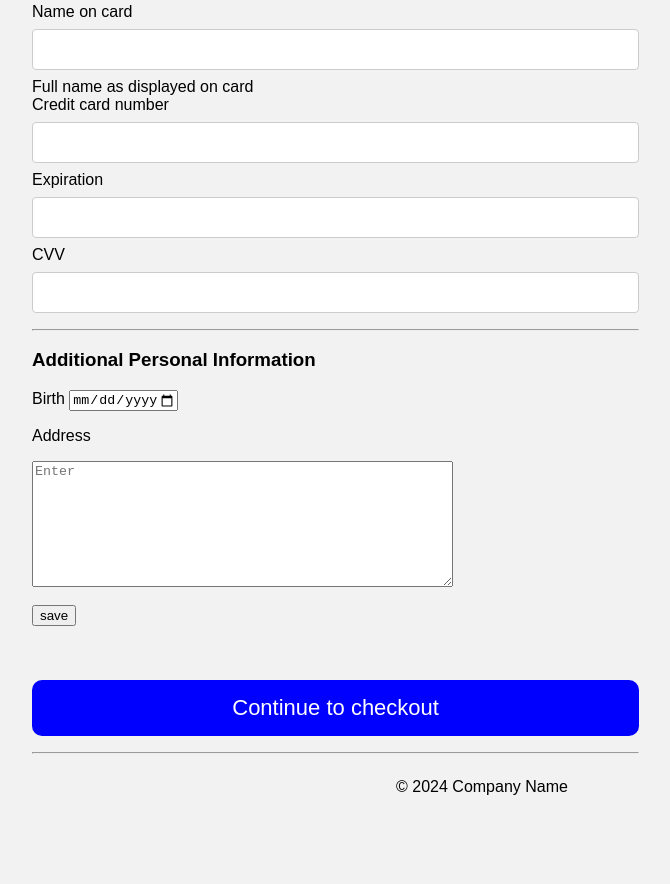
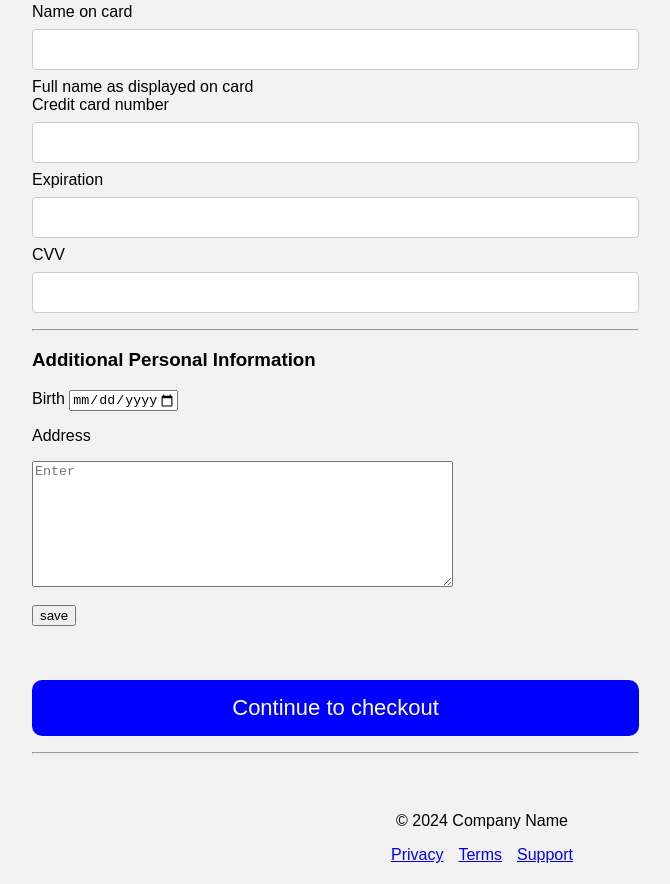
Before and after one commit to DoHyeonHak/OSS_assignment-2, a plain HTML site: page form_style.htm in a window 1280 px wide. Shown: the part 1679-2563 px from the top of the page, without its empty margins (158-828 px from the left). Before the commit the page ends 2511 px from the top, so only its background shows below. Drawn offline with Linux system fonts and the light colour scheme.

Commit message:
modify form_style.htm

```diff
--- a/form_style.htm
+++ b/form_style.htm
@@ -170,6 +170,19 @@
             display: flex;
             align-items: center;
 
+        }
+        .list-inline {
+            list-style-type: none;
+            padding: 0;
+            margin: 0;
+            display: flex;
+            justify-content: center;
+        }
+        .list-inline-item {
+            margin-right: 15px;
+        }
+        .list-inline-item:last-child {
+            margin-right: 0;
         }
     </style>
   </head>
@@ -347,8 +360,13 @@
         </div>
       </main>
     </div>
-    <div ><footer style="text-align: center; padding-bottom: 20px;" >
+    <div ><footer style="text-align: center; padding-bottom: 20px; margin-top: 50px;" >
         <p>© 2024 Company Name</p>
+        <ul class="list-inline">
+            <li class="list-inline-item"><a href="#">Privacy</a></li>
+            <li class="list-inline-item"><a href="#">Terms</a></li>
+            <li class="list-inline-item"><a href="#">Support</a></li>
+        </ul>
       </footer>
     </div>
 
```
